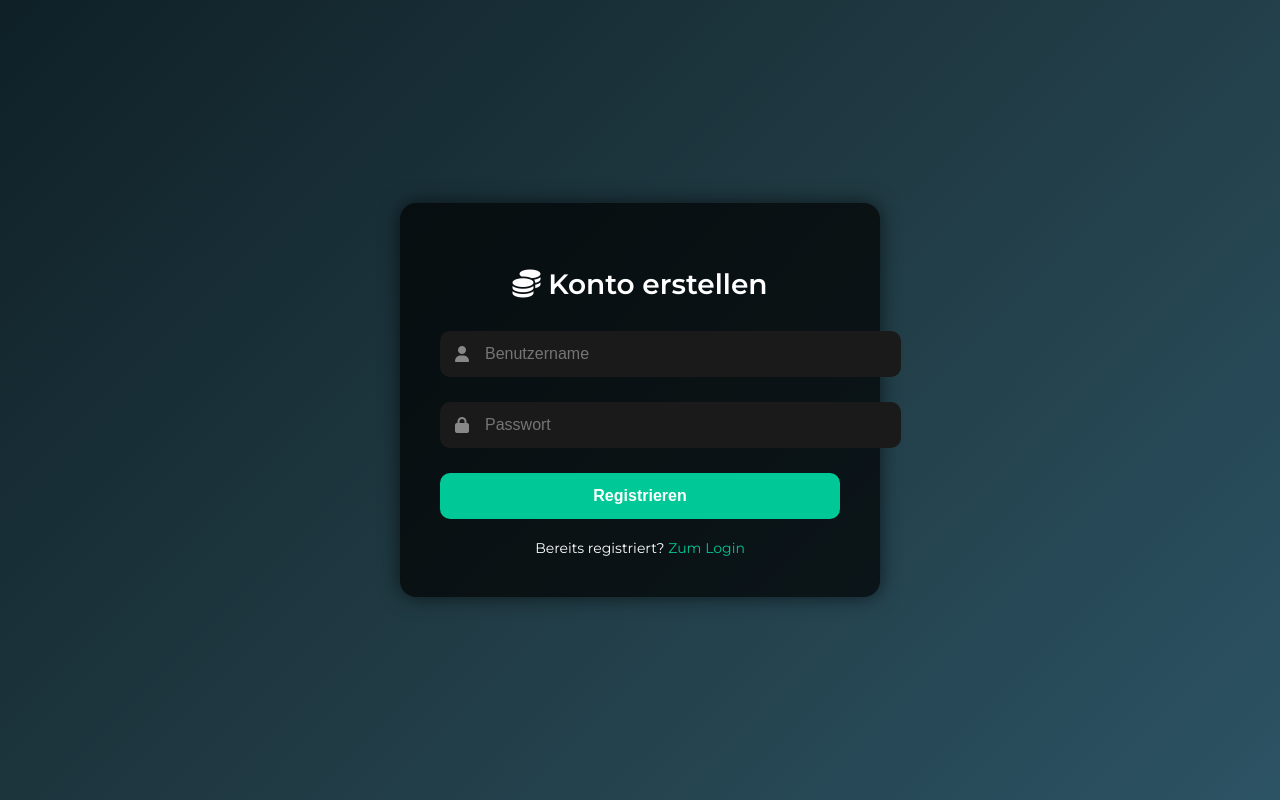
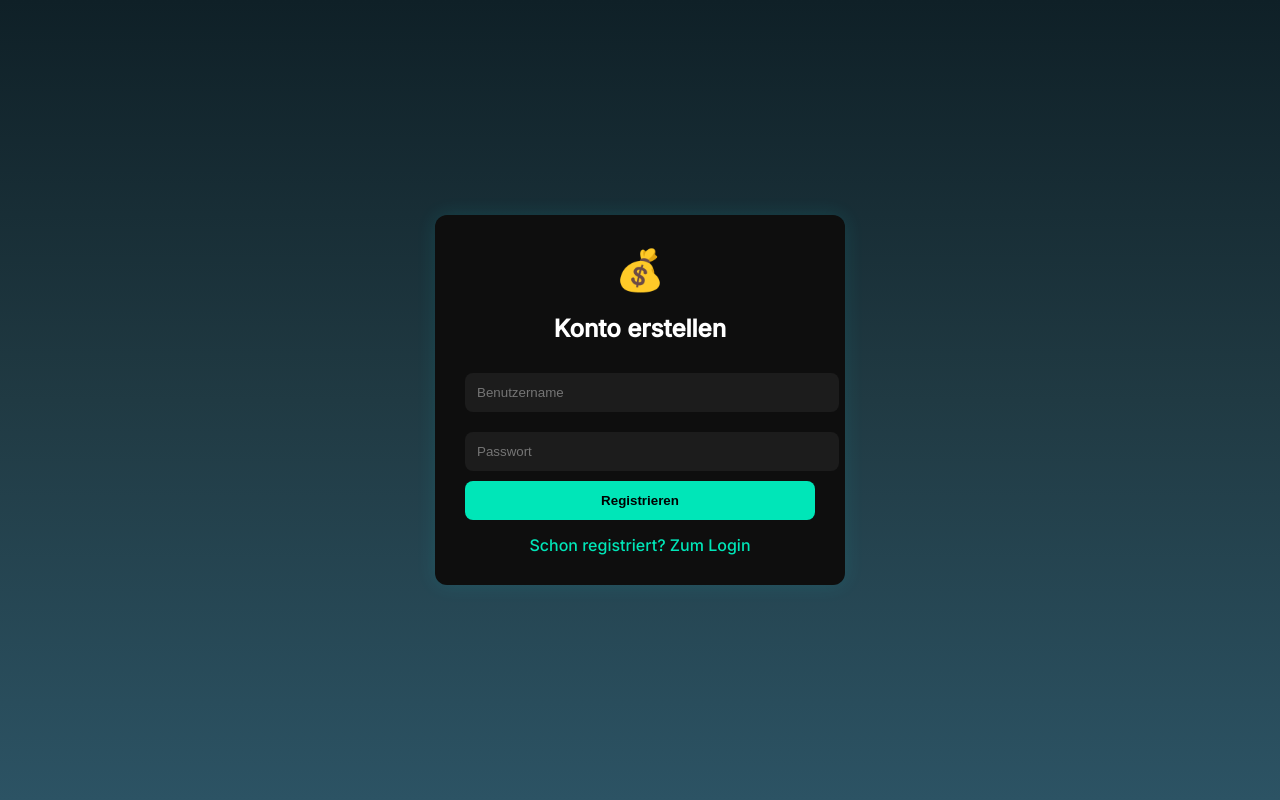
Before and after one commit to Chuck2610/krypto-app, a website: page register.html in a window 1280 px wide. Drawn offline with Linux system fonts and the light colour scheme; some packages are replaced by stand-ins of ours; a script that the page names is missing.

Commit message:
Neue Registrierungsseite mit funktionierender API-Anbindung

```diff
--- a/register.html
+++ b/register.html
@@ -2,127 +2,95 @@
 <html lang="de">
 <head>
   <meta charset="UTF-8" />
-  <meta name="viewport" content="width=device-width, initial-scale=1.0" />
-  <title>Registrieren – Krypto App</title>
-
-  <!-- Font Awesome Icons -->
-  <link rel="stylesheet" href="https://cdnjs.cloudflare.com/ajax/libs/font-awesome/6.5.0/css/all.min.css" />
-
-  <!-- Google Font -->
-  <link href="https://fonts.googleapis.com/css2?family=Montserrat:wght@400;600&display=swap" rel="stylesheet" />
-
+  <meta name="viewport" content="width=device-width, initial-scale=1.0"/>
+  <title>Konto erstellen – KryptoApp</title>
+  <link href="https://fonts.googleapis.com/css2?family=Inter:wght@500&display=swap" rel="stylesheet"/>
+  <script src="https://cdn.jsdelivr.net/npm/sweetalert2@11"></script>
   <style>
     body {
       margin: 0;
-      padding: 0;
-      font-family: 'Montserrat', sans-serif;
-      background: linear-gradient(135deg, #0f2027, #203a43, #2c5364);
-      color: #fff;
+      font-family: 'Inter', sans-serif;
+      background: linear-gradient(to bottom, #0f2027, #203a43, #2c5364);
       display: flex;
+      justify-content: center;
       align-items: center;
-      justify-content: center;
       height: 100vh;
     }
 
     .container {
-      background-color: rgba(0, 0, 0, 0.7);
-      padding: 40px;
-      border-radius: 16px;
-      width: 100%;
-      max-width: 400px;
-      box-shadow: 0 0 20px rgba(0,0,0,0.6);
+      background: #0e0e0e;
+      padding: 30px;
+      border-radius: 12px;
+      box-shadow: 0 0 20px rgba(0,255,255,0.1);
+      width: 350px;
       text-align: center;
+      color: white;
     }
 
     .container h2 {
-      margin-bottom: 30px;
-      font-size: 28px;
+      margin-bottom: 20px;
     }
 
-    .input-group {
-      position: relative;
-      margin-bottom: 25px;
-    }
-
-    .input-group input {
+    input {
       width: 100%;
-      padding: 14px 16px 14px 45px;
+      padding: 12px;
+      margin: 10px 0;
+      border-radius: 8px;
       border: none;
-      border-radius: 10px;
-      background-color: #1a1a1a;
-      color: #fff;
-      font-size: 16px;
-    }
-
-    .input-group i {
-      position: absolute;
-      top: 50%;
-      left: 15px;
-      transform: translateY(-50%);
-      color: #888;
+      background: #1c1c1c;
+      color: white;
     }
 
     button {
       width: 100%;
-      padding: 14px;
+      padding: 12px;
+      background: #00e6b8;
+      color: black;
       border: none;
-      background-color: #00c896;
-      color: #fff;
-      font-size: 16px;
+      border-radius: 8px;
       font-weight: bold;
-      border-radius: 10px;
       cursor: pointer;
-      transition: background-color 0.3s ease;
     }
 
     button:hover {
-      background-color: #00a37a;
+      background: #00bfa6;
     }
 
-    .footer-text {
-      margin-top: 20px;
-      font-size: 14px;
-    }
-
-    .footer-text a {
-      color: #00c896;
+    .link {
+      margin-top: 15px;
+      display: block;
+      color: #00e6b8;
       text-decoration: none;
     }
 
-    .footer-text a:hover {
-      text-decoration: underline;
+    .icon {
+      font-size: 40px;
+      margin-bottom: 10px;
     }
-
   </style>
 </head>
 <body>
   <div class="container">
-    <h2><i class="fa-solid fa-coins"></i> Konto erstellen</h2>
-    <form id="registerForm">
-      <div class="input-group">
-        <i class="fa-solid fa-user"></i>
-        <input type="text" id="username" placeholder="Benutzername" required />
-      </div>
-      <div class="input-group">
-        <i class="fa-solid fa-lock"></i>
-        <input type="password" id="password" placeholder="Passwort" required />
-      </div>
-      <button type="submit">Registrieren</button>
-    </form>
-    <div class="footer-text">
-      Bereits registriert? <a href="login.html">Zum Login</a>
-    </div>
+    <div class="icon">💰</div>
+    <h2>Konto erstellen</h2>
+    <input type="text" id="username" placeholder="Benutzername" />
+    <input type="password" id="password" placeholder="Passwort" />
+    <button onclick="register()">Registrieren</button>
+    <a class="link" href="login.html">Schon registriert? Zum Login</a>
   </div>
 
   <script>
-    const form = document.getElementById('registerForm');
-    form.addEventListener('submit', async (e) => {
-      e.preventDefault();
-      const username = document.getElementById('username').value;
-      const password = document.getElementById('password').value;
+    async function register() {
+      const username = document.getElementById('username').value.trim();
+      const password = document.getElementById('password').value.trim();
+
+      if (!username || !password) {
+        Swal.fire('Fehler', 'Bitte alle Felder ausfüllen.', 'warning');
+        return;
+      }
 
       try {
-        const response = await fetch('https://krypto-app-9h3q.onrender.com/api/register', {
+        const res = await fetch('https://krypto-app-9h3q.onrender.com/api/register', {
           method: 'POST',
           headers: {
             'Content-Type': 'application/json'
@@ -130,18 +98,18 @@
           body: JSON.stringify({ username, password })
         });
 
-        const result = await response.json();
-        if (response.ok) {
-          alert('Registrierung erfolgreich! Jetzt kannst du dich einloggen.');
-          window.location.href = 'login.html';
+        const data = await res.json();
+
+        if (res.ok) {
+          Swal.fire('Erfolgreich', 'Dein Account wurde erstellt!', 'success');
         } else {
-          alert(result.message || 'Registrierung fehlgeschlagen.');
+          Swal.fire('Fehler', data.message || 'Registrierung fehlgeschlagen.', 'error');
         }
-      } catch (error) {
-        alert('Verbindungsfehler. Bitte versuche es später erneut.');
-        console.error(error);
+      } catch (err) {
+        Swal.fire('Fehler', 'Server nicht erreichbar.', 'error');
+        console.error(err);
       }
-    });
+    }
   </script>
 </body>
 </html>
```
